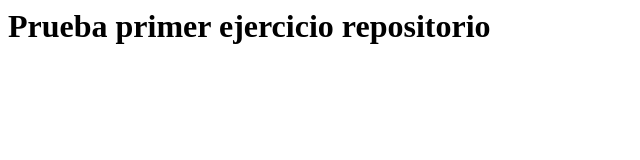
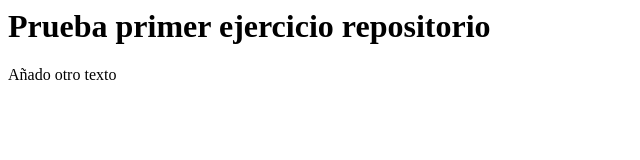
Before and after one commit to tamaraggg/ejerciciosdisenyo, a plain HTML site: page prueba1.html in a window 1280 px wide. Shown: the full height of the page, 0-640 px from the left. Drawn offline with Linux system fonts and the light colour scheme.

Commit message:
Segundo commit de prueba

```diff
--- a/prueba1.html
+++ b/prueba1.html
@@ -2,6 +2,8 @@
 <body>
 
 <h1>Prueba primer ejercicio repositorio</h1>
+
+<p>Añado otro texto</p>
 </body>
 
 </html>
```
